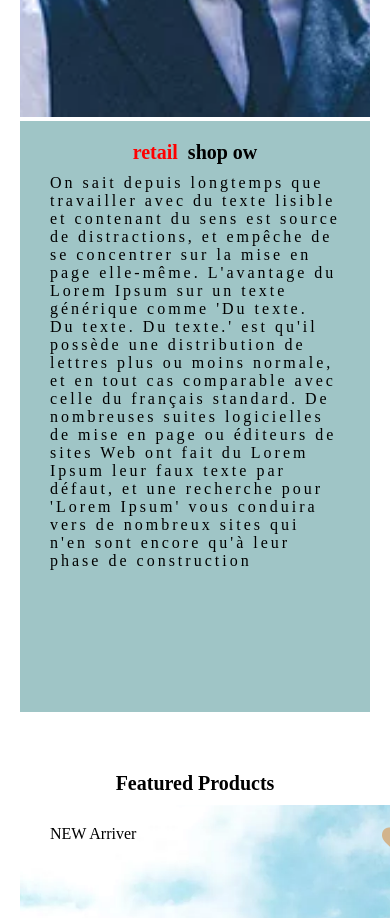
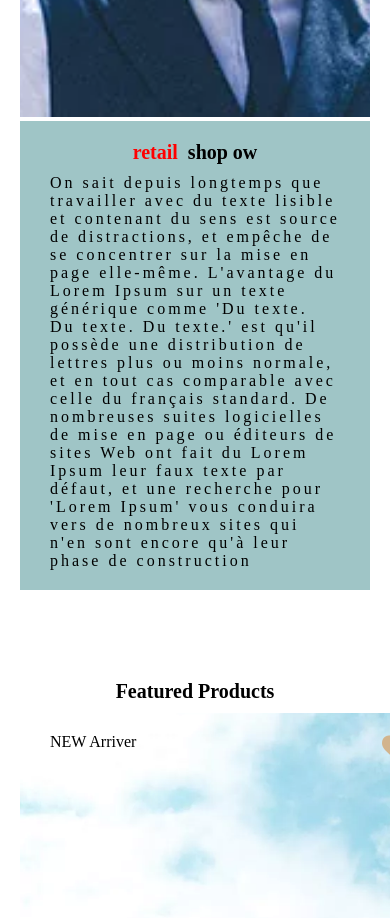
Before and after one commit to kalbanisa/finale-html-css, a plain HTML site: page index.html in a window 390 px wide. Shown: the part 1820-2738 px from the top of the page. Drawn offline with Linux system fonts and the light colour scheme.

Commit message:
Update styles.css
reponsite texte

```diff
--- a/styles.css
+++ b/styles.css
@@ -104,6 +104,7 @@ section{
     background: rgba(95, 158, 160, 0.6);
     height: 70vh;
     padding: 20px 30px;
+    margin-bottom: 30px;
 
 }
 .retail p{
@@ -211,4 +212,8 @@ footer{
     .Get{
         padding: 25px 30px;
     }
+     .retail{
+        height:auto;
+
+    }
 }
```
